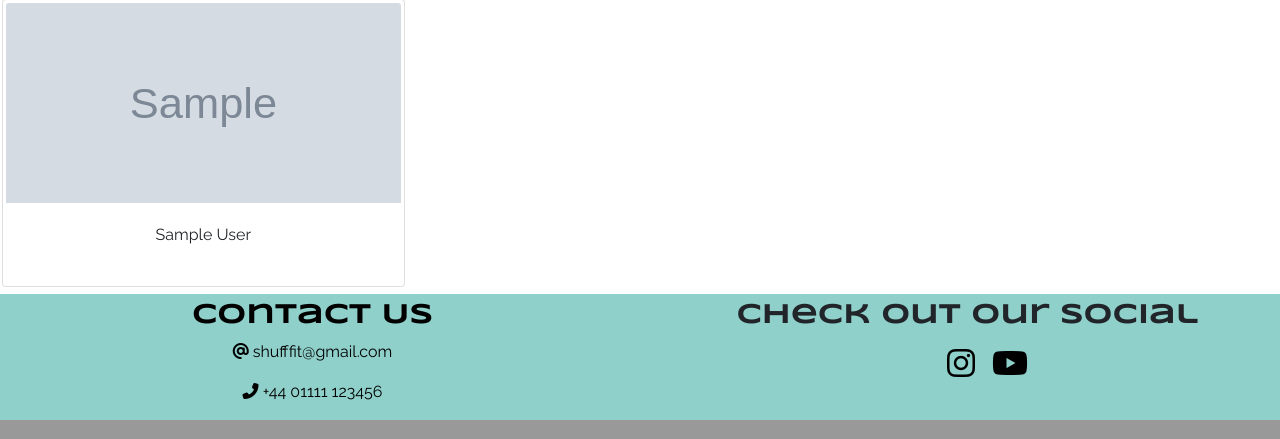
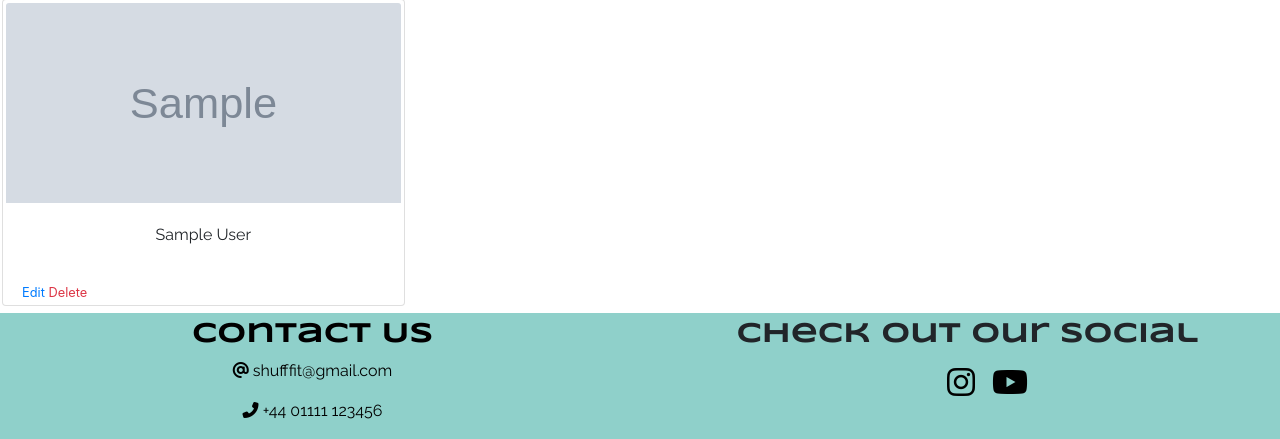
Before and after one commit to Code-Institute-Submissions/Dgoodwin92-shuffle-fitness-ms4_NovResub, a Django app: page /memberships/ in a window 1280 px wide. Shown: the part 555-994 px from the top of the page. Run offline with Django 3.2, Linux system fonts and the light colour scheme; a user stored in the database is signed in; tables that the repository leaves empty hold one stand-in row (values such as "Sample post"); grey boxes marked "Sample" are stand-in pictures; some libraries are stand-ins or nearby versions.

Commit message:
Created membership deletion functionality for admin

```diff
--- a/memberships/templates/memberships/memberships.html
+++ b/memberships/templates/memberships/memberships.html
@@ -33,6 +33,12 @@
                 <div class="card-body text-center">
                     <p>{{ membership.name }}</p>
                 </div>
+                {% if request.user.is_superuser %}
+                <small class="ml-3">
+                    <a href="{% url 'edit_membership' membership.id %}">Edit</a>
+                    <a class="text-danger" href="{% url 'delete_membership' membership.id %}">Delete</a>
+                </small>
+                {% endif %}
             </div>
         </div>
         <div class="col-12 d-sm-none"></div>
--- a/memberships/urls.py
+++ b/memberships/urls.py
@@ -8,4 +8,5 @@ urlpatterns = [
     path('<int:membership_id>/', views.membership_detail, name='membership_detail'),
     path('add/', views.add_membership, name='add_membership'),
     path('edit/<int:membership_id>/', views.edit_membership, name='edit_membership'),
+    path('delete/<int:membership_id>/', views.delete_membership, name='delete_membership'),
 ]
--- a/memberships/views.py
+++ b/memberships/views.py
@@ -45,9 +45,9 @@ def add_membership(request):
     if request.method == "POST":
         form = MembershipForm(request.POST, request.FILES)
         if form.is_valid():
-            form.save()
+            membership = form.save()
             messages.success(request, 'Successfully added a membership!')
-            return redirect(reverse('add_membership'))
+            return redirect(reverse('membership_detail', args=[membership.id]))
         else:
             messages.error(request, 'Failed to add a membership. Please check form is valid.')
     else:
@@ -83,3 +83,11 @@ def edit_membership(request, membership_id):
     }
 
     return render(request, template, context)
+
+
+def delete_membership(request, membership_id):
+    """ Delete a membership from the site """
+    membership = get_object_or_404(Membership, pk=membership_id)
+    membership.delete()
+    messages.success(request, 'Membership deleted!')
+    return redirect(reverse('memberships'))
```
Also changed, not shown: memberships/templates/memberships/membership_detail.html (+6 -1 lines).
